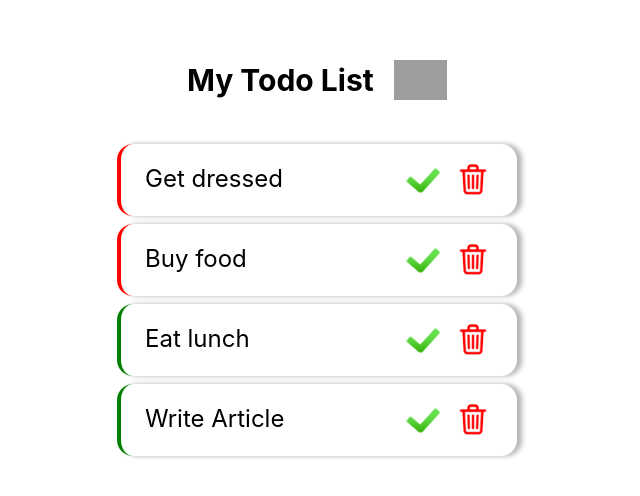
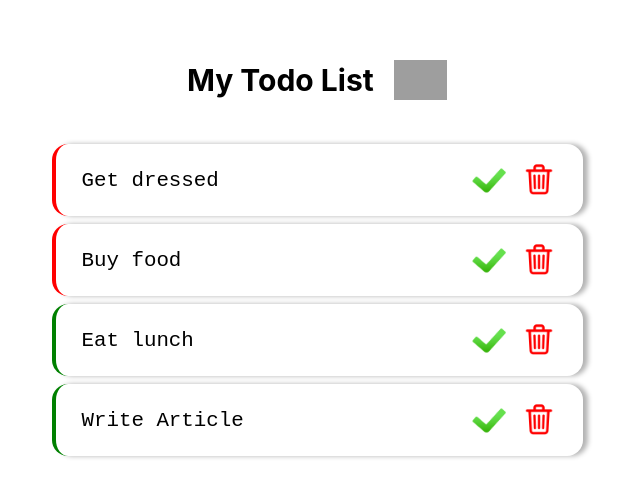
Before and after one commit to yanling-99/mock-todo-list, a Vue app: page / in a window 1280 px wide. Shown: the part 144-640 px from the top of the page, without its empty margins (323-963 px from the left). Built offline with nearby package versions, Linux system fonts and the light colour scheme; grey boxes are pictures that could not be loaded.

Commit message:
flexible to-do box is based on the content

```diff
--- a/src/components/TodoItem.vue
+++ b/src/components/TodoItem.vue
@@ -2,26 +2,40 @@
   <!-- todo.isComplete 待辦是否完成 -->
   <div :class="[todo.isComplete ? 'success' : 'error', 'todo-wrapper']">
     <!-- todo.title 待辦名稱 -->
-    <div class="todo-title">{{ todo.title }}</div>
+    <textarea
+      name="todoTitle"
+      id="todoTitle"
+      :cols="colNum"
+      :rows="rowNum"
+      :placeholder="placeHolder"
+      class="todo-title"
+      v-model="todoTitle"
+      @keydown.enter.prevent
+    ></textarea>
     <div class="todo-icons">
-      <img src="../../public/icons/check-50.png" width="40" />
-      <img
-        src="../../public/icons/trash-48.png"
-        width="40"
-        @click="deleteItem"
-      />
+      <img src="/icons/check-50.png" width="40" />
+      <img src="/icons/trash-48.png" width="40" @click="deleteItem" />
     </div>
   </div>
 </template>
 
 <script setup lang="ts">
-import { ref } from "vue";
+import { ref, computed } from "vue";
 
 const props = defineProps({
   todo: {
     type: Object,
     required: true,
   },
+});
+const todoTitle = ref(props.todo.title);
+const placeHolder = "Please type here...";
+const colNum = ref(30);
+const rowNum = computed(() => {
+  let defaultRows = Math.ceil(placeHolder.length / colNum.value);
+  let realRows = Math.ceil(todoTitle.value.length / colNum.value);
+  if (realRows > defaultRows) return realRows;
+  else return defaultRows;
 });
 
 const emits = defineEmits(["delete-todo"]);
@@ -34,6 +48,8 @@ const deleteItem = () => {
 .todo-wrapper {
   display: flex;
   justify-content: space-between;
+  align-items: center;
+  gap: 10px;
   border-radius: 16px;
   box-shadow: 5px 0 5px rgba(0, 0, 0, 0.3);
   min-width: 400px;
@@ -41,7 +57,11 @@ const deleteItem = () => {
   margin-top: 0.5rem;
 }
 .todo-title {
-  font-size: 1.5rem;
+  font-size: 1.3rem;
+  border: none;
+  outline: none;
+  overflow: hidden;
+  resize: none;
 }
 
 .todo-icons {
```
